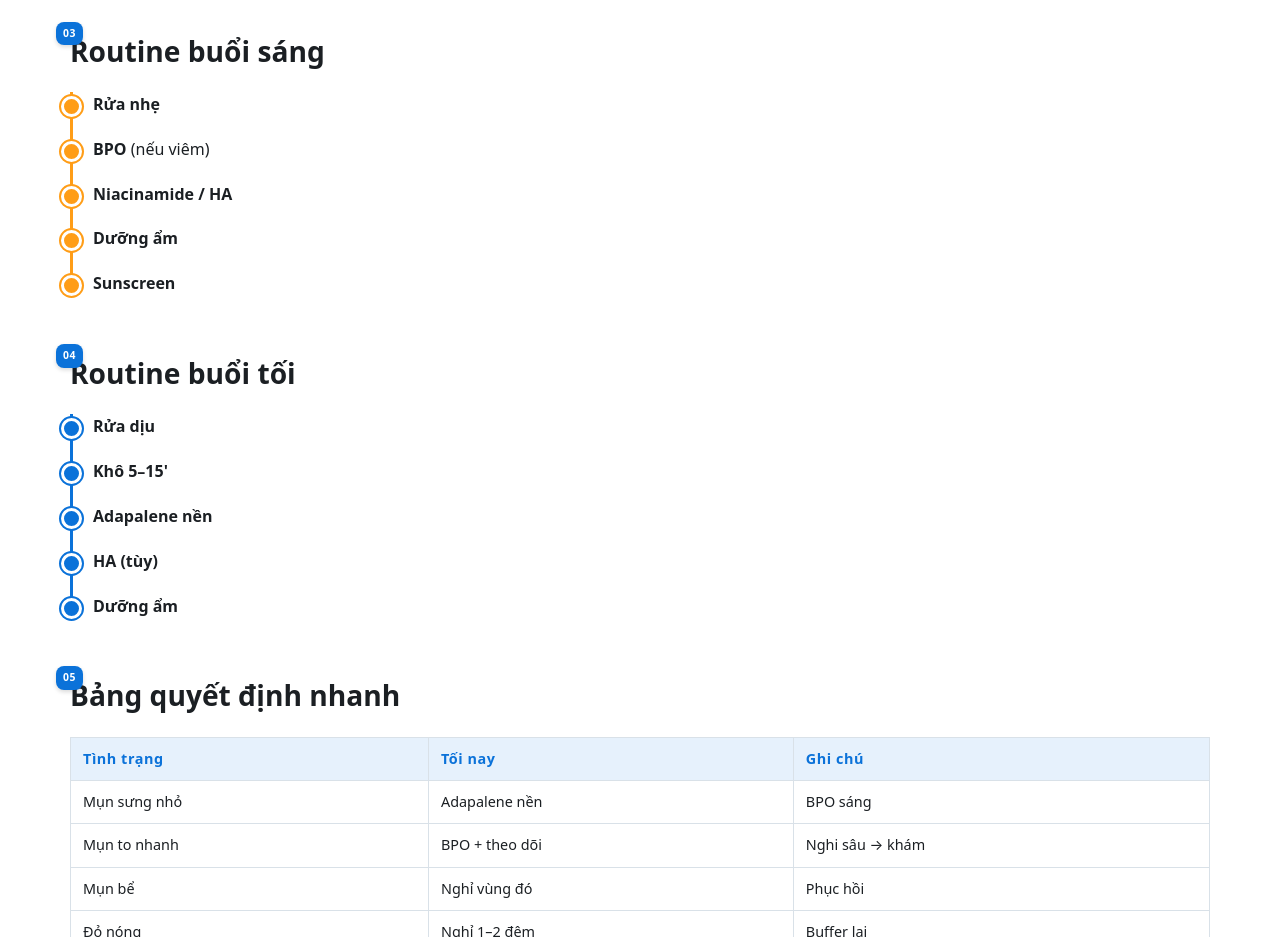
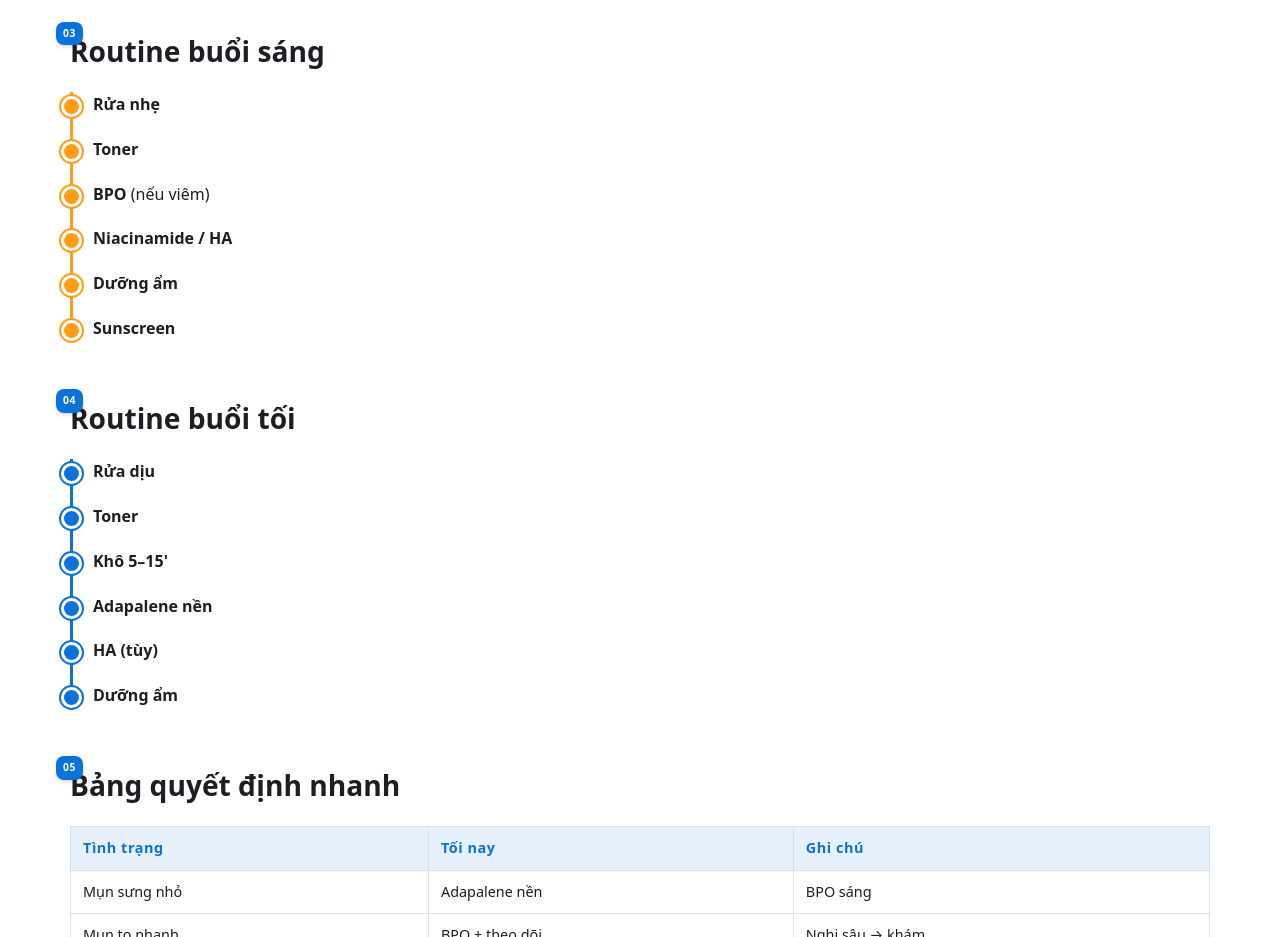
Before and after one commit to dwngprogramming/PureDerma-HTML, a website built with webpack: page index.html in a window 1280 px wide. Shown: the part 940-1877 px from the top of the page. Built offline with nearby package versions, Linux system fonts and the light colour scheme.

Commit message:
refactor: add toner step to morning and evening skincare routines

```diff
--- a/index.html
+++ b/index.html
@@ -118,6 +118,7 @@
     <h2><span class="sec-index">03</span>Routine buổi sáng</h2>
     <div class="timeline morning">
       <div class="t"><strong>Rửa nhẹ</strong></div>
+      <div class="t"><strong>Toner</strong></div>
       <div class="t"><strong>BPO</strong> (nếu viêm)</div>
       <div class="t"><strong>Niacinamide / HA</strong></div>
       <div class="t"><strong>Dưỡng ẩm</strong></div>
@@ -129,6 +130,7 @@
     <h2><span class="sec-index">04</span>Routine buổi tối</h2>
     <div class="timeline">
       <div class="t"><strong>Rửa dịu</strong></div>
+      <div class="t"><strong>Toner</strong></div>
       <div class="t"><strong>Khô 5–15'</strong></div>
       <div class="t"><strong>Adapalene nền</strong></div>
       <div class="t"><strong>HA (tùy)</strong></div>
```
